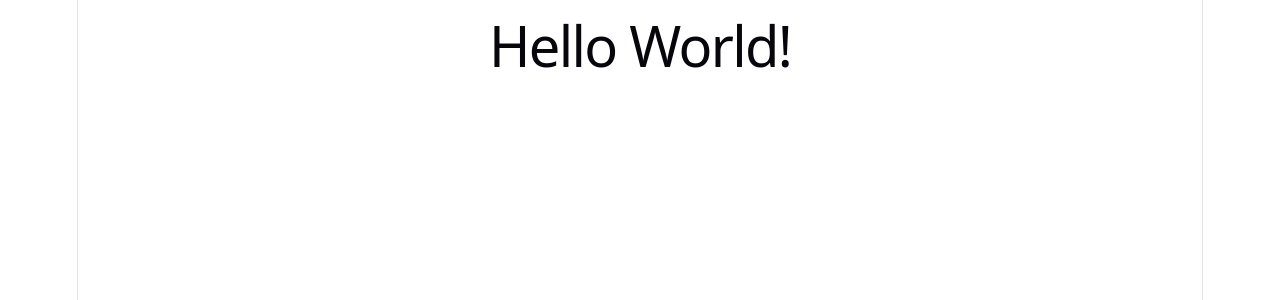
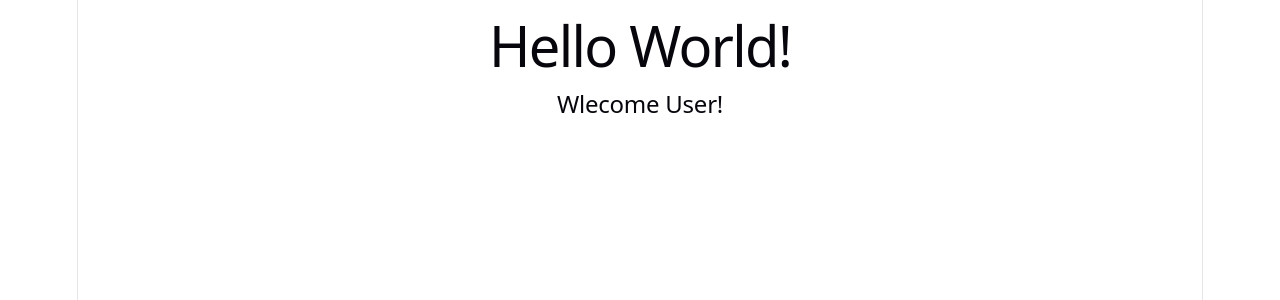
Before and after one commit to Ahmedmhmud/react-learning, a React (Vite) app in the folder hello-world/: page / in a window 1280 px wide. Shown: the top 300 px of the page. Built offline with nearby package versions, Linux system fonts and the light colour scheme.

Commit message:
feat: creating the first component

```diff
--- a/hello-world/src/App.jsx
+++ b/hello-world/src/App.jsx
@@ -10,10 +10,13 @@ function App() {
   return (
     <div>
       <h1>Hello World!</h1>
+      <Welecome />
     </div>
   )
 }
 
-
+function Welecome () {
+  return <h2>Wlecome User!</h2>
+}
 
 export default App
```
